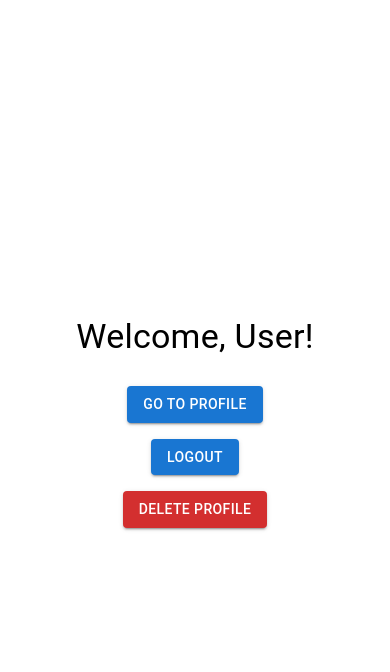
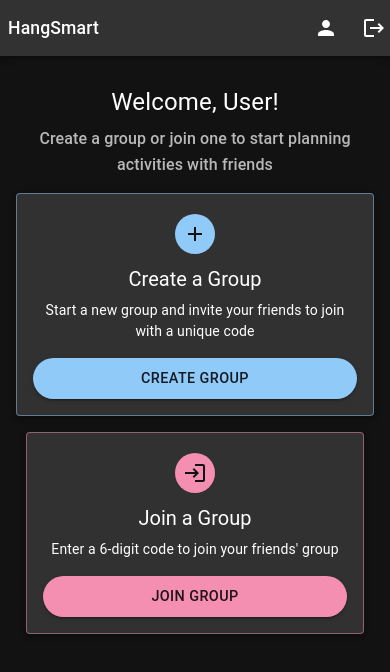
Before and after one commit to mmc03-ucb/HangSmart, a React (Create React App) app: page /landing in a window 390 px wide. Shown: the top 672 px of the page. Built offline with nearby package versions, Linux system fonts and the light colour scheme; no server answers; the database is empty; sample sign-in values are in the browser's storage.

Commit message:
Added two buttons for group management and made UI mobile responsive

```diff
--- a/src/components/Landing.js
+++ b/src/components/Landing.js
@@ -1,13 +1,115 @@
 import React, { useState, useEffect } from 'react';
-import { Typography, Box, Button, Dialog, DialogTitle, DialogContent, DialogActions, CircularProgress } from '@mui/material';
+import {
+  Typography,
+  Box,
+  Button,
+  Dialog,
+  DialogTitle,
+  DialogContent,
+  DialogActions,
+  CircularProgress,
+  TextField,
+  AppBar,
+  Toolbar,
+  Container,
+  Paper,
+  Avatar,
+  Grid,
+  IconButton,
+  CssBaseline,
+  createTheme,
+  ThemeProvider,
+  useMediaQuery,
+  useTheme
+} from '@mui/material';
+import { Logout as LogoutIcon, Person as PersonIcon, Add as AddIcon, Login as LoginIcon } from '@mui/icons-material';
 import { auth, db } from '../firebase/config';
-import { signOut, deleteUser, onAuthStateChanged } from 'firebase/auth';
-import { doc, deleteDoc, getDoc } from 'firebase/firestore';
+import { signOut, onAuthStateChanged } from 'firebase/auth';
+import { doc, getDoc } from 'firebase/firestore';
+
+// Create a responsive dark theme
+const darkTheme = createTheme({
+  palette: {
+    mode: 'dark',
+    primary: {
+      main: '#90caf9',
+    },
+    secondary: {
+      main: '#f48fb1',
+    },
+    background: {
+      default: '#121212',
+      paper: '#1e1e1e',
+    },
+  },
+  typography: {
+    h4: {
+      fontSize: '2rem',
+      '@media (max-width:600px)': {
+        fontSize: '1.5rem',
+      },
+    },
+    h5: {
+      fontSize: '1.5rem',
+      '@media (max-width:600px)': {
+        fontSize: '1.25rem',
+      },
+    },
+    h6: {
+      fontSize: '1.25rem',
+      '@media (max-width:600px)': {
+        fontSize: '1rem',
+      },
+    },
+    body1: {
+      '@media (max-width:600px)': {
+        fontSize: '0.875rem',
+      },
+    },
+  },
+  components: {
+    MuiButton: {
+      styleOverrides: {
+        root: {
+          '@media (max-width:600px)': {
+            padding: '8px 16px',
+            fontSize: '0.875rem',
+          },
+        },
+      },
+    },
+    MuiContainer: {
+      styleOverrides: {
+        root: {
+          '@media (max-width:600px)': {
+            padding: '0 16px',
+          },
+        },
+      },
+    },
+    MuiDialog: {
+      styleOverrides: {
+        paper: {
+          '@media (max-width:600px)': {
+            margin: '16px',
+            width: 'calc(100% - 32px)',
+            maxHeight: 'calc(100% - 32px)',
+          },
+        },
+      },
+    },
+  },
+});
 
 function Landing() {
-  const [open, setOpen] = useState(false);
   const [userName, setUserName] = useState('');
   const [loading, setLoading] = useState(true);
+  const [createGroupOpen, setCreateGroupOpen] = useState(false);
+  const [joinGroupOpen, setJoinGroupOpen] = useState(false);
+  const [groupName, setGroupName] = useState('');
+  const [groupCode, setGroupCode] = useState('');
+  const theme = useTheme();
+  const isMobile = useMediaQuery(theme.breakpoints.down('sm'));
 
   useEffect(() => {
     const fetchUserName = async (user) => {
@@ -19,7 +121,7 @@ function Landing() {
       } catch (err) {
         console.error("Error fetching user data:", err.message);
       } finally {
-        setLoading(false); // Set loading to false whether success or error
+        setLoading(false);
       }
     };
 
@@ -27,7 +129,6 @@ function Landing() {
       if (user) {
         fetchUserName(user);
       } else {
-        // If the user is not authenticated, redirect to the sign-in page
         window.location.href = '/';
       }
     });
@@ -44,91 +145,271 @@ function Landing() {
     }
   };
 
-  const handleDeleteUser = async () => {
-    try {
-      const user = auth.currentUser;
-
-      // Delete user profile from Firestore
-      await deleteDoc(doc(db, 'users', user.uid));
-      await deleteDoc(doc(db, 'user_data', user.uid));
-
-      // Delete user from Firebase Auth
-      await deleteUser(user);
-
-      window.location.href = '/';
-    } catch (err) {
-      console.error("Error during profile deletion:", err.message);
-    }
+  const handleCreateGroup = () => {
+    console.log("Create group with name:", groupName);
+    setGroupName('');
+    setCreateGroupOpen(false);
+    alert("Group creation functionality will be implemented later");
   };
 
-  const handleOpenDialog = () => {
-    setOpen(true);
-  };
-
-  const handleCloseDialog = () => {
-    setOpen(false);
-  };
-
-  const handleConfirmDelete = async () => {
-    await handleDeleteUser();
-    handleCloseDialog();
+  const handleJoinGroup = () => {
+    console.log("Join group with code:", groupCode);
+    setGroupCode('');
+    setJoinGroupOpen(false);
+    alert("Group joining functionality will be implemented later");
   };
 
   if (loading) {
     return (
+      <ThemeProvider theme={darkTheme}>
+        <CssBaseline />
         <Box display="flex" justifyContent="center" alignItems="center" height="100vh">
           <CircularProgress />
           <Typography variant="h6" marginLeft={2}>Loading...</Typography>
         </Box>
+      </ThemeProvider>
     );
   }
 
   return (
-    <Box display="flex" flexDirection="column" justifyContent="center" alignItems="center" height="100vh">
-      <Typography variant="h4" gutterBottom>
+    <ThemeProvider theme={darkTheme}>
+      <CssBaseline />
+      <Box sx={{ flexGrow: 1, minHeight: '100vh', pb: 4 }}>
+        <AppBar position="static">
+          <Toolbar sx={{ px: { xs: 1, sm: 2, md: 3 } }}>
+            <Typography variant="h6" component="div" sx={{ flexGrow: 1, fontSize: { xs: '1.1rem', sm: '1.25rem' } }}>
+              HangSmart
+            </Typography>
+            <IconButton
+              color="inherit"
+              onClick={() => window.location.href = '/profile'}
+              size={isMobile ? "medium" : "large"}
+              sx={{ mr: 1 }}
+              aria-label="Go to profile"
+            >
+              <PersonIcon />
+            </IconButton>
+            <IconButton
+              color="inherit"
+              onClick={handleLogout}
+              size={isMobile ? "medium" : "large"}
+              edge="end"
+              aria-label="Logout"
+            >
+              <LogoutIcon />
+            </IconButton>
+          </Toolbar>
+        </AppBar>
+
+        <Container maxWidth="md" sx={{ mt: { xs: 4, sm: 6, md: 8 }, mb: { xs: 2, sm: 3, md: 4 }, px: { xs: 2, sm: 3 } }}>
+          <Typography variant="h4" align="center" color="textPrimary" gutterBottom>
             Welcome, {userName ? userName : "User"}!
           </Typography>
+          <Typography
+            variant="h6"
+            align="center"
+            color="textSecondary"
+            paragraph
+            sx={{ px: { xs: 1, sm: 2 }, mb: { xs: 2, sm: 3 } }}
+          >
+            Create a group or join one to start planning activities with friends
+          </Typography>
 
+          <Grid container spacing={{ xs: 2, sm: 3, md: 4 }} justifyContent="center" sx={{ mt: { xs: 1, sm: 2, md: 4 } }}>
+            <Grid item xs={12} sm={6}>
+              <Paper
+                elevation={3}
+                sx={{
+                  p: { xs: 2, sm: 3, md: 4 },
+                  display: 'flex',
+                  flexDirection: 'column',
+                  alignItems: 'center',
+                  height: '100%',
+                  border: '1px solid rgba(144, 202, 249, 0.5)',
+                  transition: 'transform 0.3s, box-shadow 0.3s',
+                  '&:hover': {
+                    transform: {
+                      xs: 'translateY(-3px)',
+                      sm: 'translateY(-5px)'
+                    },
+                    boxShadow: '0 12px 20px rgba(0, 0, 0, 0.3)'
+                  }
+                }}
+              >
+                <Avatar sx={{
+                  m: { xs: 0.5, sm: 1 },
+                  bgcolor: 'primary.main',
+                  width: { xs: 40, sm: 56 },
+                  height: { xs: 40, sm: 56 }
+                }}>
+                  <AddIcon fontSize={isMobile ? "medium" : "large"} />
+                </Avatar>
+                <Typography
+                  component="h2"
+                  variant="h5"
+                  align="center"
+                  gutterBottom
+                  sx={{ mt: { xs: 1, sm: 2 } }}
+                >
+                  Create a Group
+                </Typography>
+                <Typography
+                  variant="body1"
+                  align="center"
+                  sx={{
+                    mb: { xs: 2, sm: 3 },
+                    px: { xs: 1, sm: 2 }
+                  }}
+                >
+                  Start a new group and invite your friends to join with a unique code
+                </Typography>
                 <Button
                   variant="contained"
-        color="primary"
-        onClick={() => window.location.href = '/profile'}
-        sx={{ marginTop: 2 }}
+                  size={isMobile ? "medium" : "large"}
+                  onClick={() => setCreateGroupOpen(true)}
+                  fullWidth
+                  sx={{
+                    py: { xs: 1, sm: 1.5 },
+                    fontSize: { xs: '0.9rem', sm: '1.1rem' },
+                    borderRadius: '28px',
+                    mt: 'auto'
+                  }}
                 >
-        Go to Profile
+                  Create Group
                 </Button>
+              </Paper>
+            </Grid>
 
+            <Grid item xs={12} sm={6}>
+              <Paper
+                elevation={3}
+                sx={{
+                  p: { xs: 2, sm: 3, md: 4 },
+                  display: 'flex',
+                  flexDirection: 'column',
+                  alignItems: 'center',
+                  height: '100%',
+                  border: '1px solid rgba(244, 143, 177, 0.5)',
+                  transition: 'transform 0.3s, box-shadow 0.3s',
+                  '&:hover': {
+                    transform: {
+                      xs: 'translateY(-3px)',
+                      sm: 'translateY(-5px)'
+                    },
+                    boxShadow: '0 12px 20px rgba(0, 0, 0, 0.3)'
+                  }
+                }}
+              >
+                <Avatar sx={{
+                  m: { xs: 0.5, sm: 1 },
+                  bgcolor: 'secondary.main',
+                  width: { xs: 40, sm: 56 },
+                  height: { xs: 40, sm: 56 }
+                }}>
+                  <LoginIcon fontSize={isMobile ? "medium" : "large"} />
+                </Avatar>
+                <Typography
+                  component="h2"
+                  variant="h5"
+                  align="center"
+                  gutterBottom
+                  sx={{ mt: { xs: 1, sm: 2 } }}
+                >
+                  Join a Group
+                </Typography>
+                <Typography
+                  variant="body1"
+                  align="center"
+                  sx={{
+                    mb: { xs: 2, sm: 3 },
+                    px: { xs: 1, sm: 2 }
+                  }}
+                >
+                  Enter a 6-digit code to join your friends' group
+                </Typography>
                 <Button
                   variant="contained"
-        color="primary"
-        onClick={handleLogout}
-        sx={{ marginTop: 2 }}
+                  size={isMobile ? "medium" : "large"}
+                  color="secondary"
+                  onClick={() => setJoinGroupOpen(true)}
+                  fullWidth
+                  sx={{
+                    py: { xs: 1, sm: 1.5 },
+                    fontSize: { xs: '0.9rem', sm: '1.1rem' },
+                    borderRadius: '28px',
+                    mt: 'auto'
+                  }}
                 >
-        Logout
+                  Join Group
                 </Button>
+              </Paper>
+            </Grid>
+          </Grid>
+        </Container>
+      </Box>
 
-      <Button
-        variant="contained"
-        color="error"
-        onClick={handleOpenDialog}
-        sx={{ marginTop: 2 }}
+      {/* Create Group Dialog */}
+      <Dialog
+        open={createGroupOpen}
+        onClose={() => setCreateGroupOpen(false)}
+        maxWidth="sm"
+        fullWidth
+        fullScreen={isMobile}
       >
-        Delete Profile
+        <DialogTitle sx={{ pt: { xs: 2, sm: 3 } }}>Create a New Group</DialogTitle>
+        <DialogContent sx={{ px: { xs: 2, sm: 3 } }}>
+          <Typography gutterBottom sx={{ mb: 2 }}>
+            Create a group and invite your friends to join with a unique code.
+          </Typography>
+          <TextField
+            autoFocus
+            margin="dense"
+            label="Group Name"
+            fullWidth
+            value={groupName}
+            onChange={(e) => setGroupName(e.target.value)}
+            variant="outlined"
+          />
+        </DialogContent>
+        <DialogActions sx={{ px: { xs: 2, sm: 3 }, pb: { xs: 2, sm: 3 } }}>
+          <Button onClick={() => setCreateGroupOpen(false)}>Cancel</Button>
+          <Button onClick={handleCreateGroup} color="primary" disabled={!groupName} variant="contained">
+            Create Group
           </Button>
-
-      <Dialog open={open} onClose={handleCloseDialog}>
-        <DialogTitle>Confirm Deletion</DialogTitle>
-        <DialogContent>
-          <Typography color="error">
-            Are you sure you want to delete your profile and all associated data? This action cannot be undone.
-          </Typography>
-        </DialogContent>
-        <DialogActions>
-          <Button onClick={handleCloseDialog} color="primary">Cancel</Button>
-          <Button onClick={handleConfirmDelete} color="error">Delete</Button>
         </DialogActions>
       </Dialog>
-    </Box>
+
+      {/* Join Group Dialog */}
+      <Dialog
+        open={joinGroupOpen}
+        onClose={() => setJoinGroupOpen(false)}
+        maxWidth="sm"
+        fullWidth
+        fullScreen={isMobile}
+      >
+        <DialogTitle sx={{ pt: { xs: 2, sm: 3 } }}>Join a Group</DialogTitle>
+        <DialogContent sx={{ px: { xs: 2, sm: 3 } }}>
+          <Typography gutterBottom sx={{ mb: 2 }}>
+            Enter the 6-digit group code to join an existing group.
+          </Typography>
+          <TextField
+            autoFocus
+            margin="dense"
+            label="Group Code"
+            fullWidth
+            value={groupCode}
+            onChange={(e) => setGroupCode(e.target.value)}
+            variant="outlined"
+          />
+        </DialogContent>
+        <DialogActions sx={{ px: { xs: 2, sm: 3 }, pb: { xs: 2, sm: 3 } }}>
+          <Button onClick={() => setJoinGroupOpen(false)}>Cancel</Button>
+          <Button onClick={handleJoinGroup} color="secondary" disabled={!groupCode} variant="contained">
+            Join Group
+          </Button>
+        </DialogActions>
+      </Dialog>
+    </ThemeProvider>
   );
 }
 
```
Also changed, not shown: 1 other file (tests, documents, lock files or other folders). Lines whose indentation alone changed are shown as unchanged.
